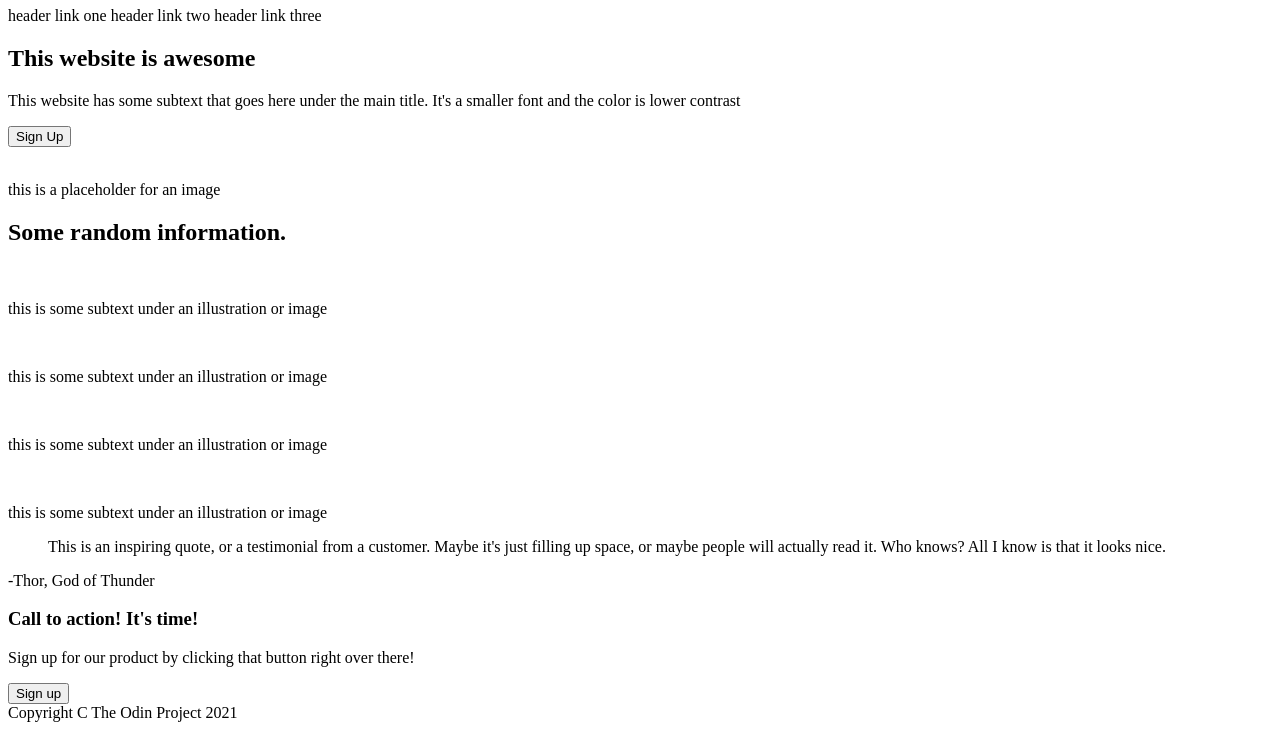
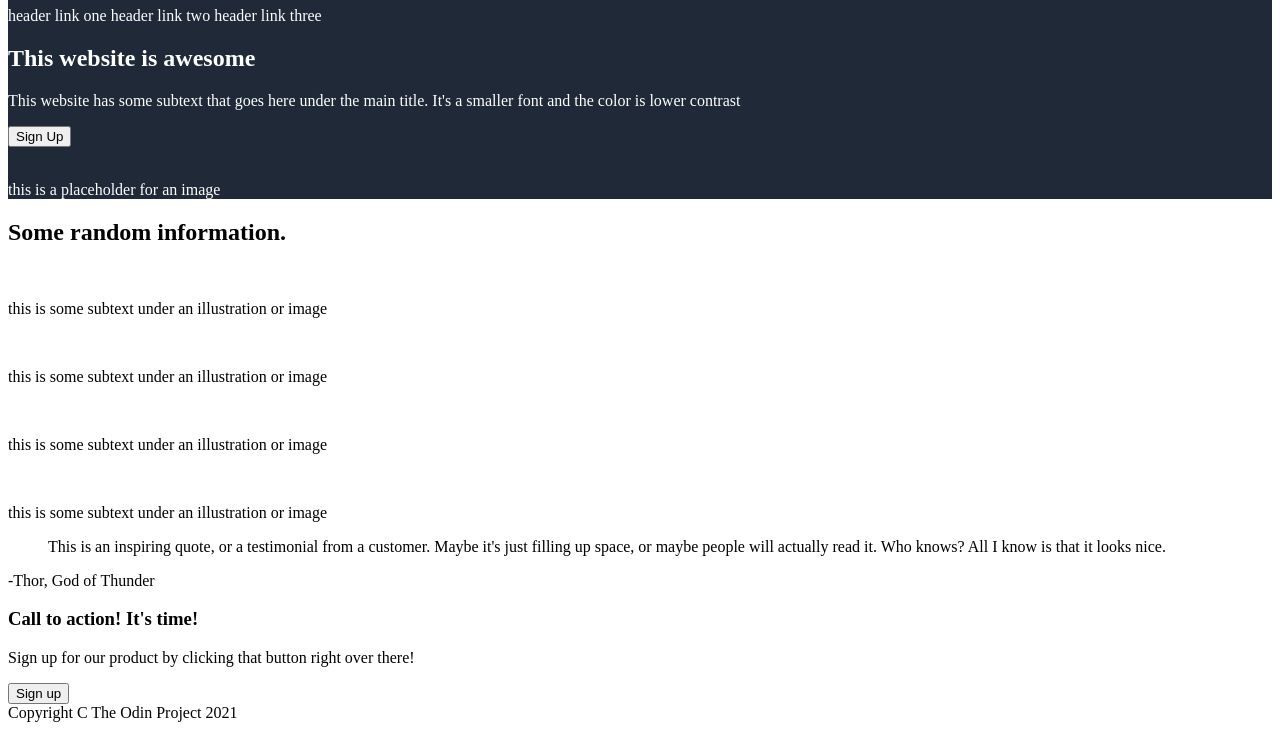
Before and after one commit to datadarkly/odin-project-landing-page, a plain HTML site: page index.html in a window 1280 px wide. Shown: the part 73-803 px from the top of the page. Drawn offline with Linux system fonts and the light colour scheme.

Commit message:
Begin styling hero section

```diff
--- a/index.html
+++ b/index.html
@@ -10,21 +10,21 @@
     <body>
         <div class="section intro">
             <header>
-                <h1>Header Logo</h1>
-                <a>header link one</a>
-                <a>header link two</a>
-                <a>header link three</a>
+                <h1 class="hero-text">Header Logo</h1>
+                <a class="hero-text">header link one</a>
+                <a class="hero-text">header link two</a>
+                <a class="hero-text">header link three</a>
             </header>
             <div>
                 <div>
-                    <h2>This website is awesome</h2>
-                    <p>This website has some subtext that goes here under the main title. It's a smaller font and the color is lower contrast</p>
+                    <h2 class="hero-text">This website is awesome</h2>
+                    <p class="hero-text">This website has some subtext that goes here under the main title. It's a smaller font and the color is lower contrast</p>
                     <button>Sign Up</button>
                 </div>
             </div>
             <div>
                 <img>
-                <p>this is a placeholder for an image</p>
+                <p class="hero-text">this is a placeholder for an image</p>
             </div>
         </div>
 
--- a/style.css
+++ b/style.css
@@ -1 +1,13 @@
 /* style.css */
+
+.section {
+    flex: 1;
+}
+
+.intro {
+    background-color: #1F2937;
+}
+
+.hero-text {
+    color: #FFFFFF;
+}
```
